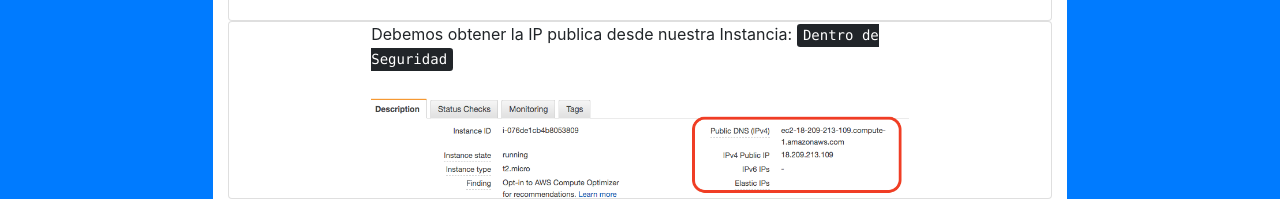
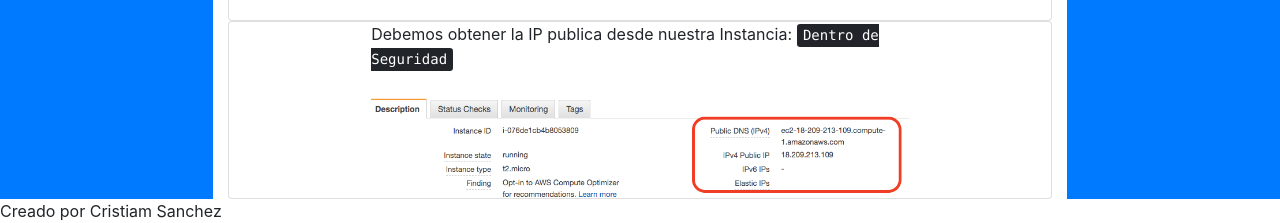
Before and after one commit to CristiamSanchez/clasesCeutec, a plain HTML site: page index.html in a window 1280 px wide. Shown: the part 756-979 px from the top of the page. Before the commit the page ends 955 px from the top, so only its background shows below. Drawn offline with nearby package versions, Linux system fonts and the light colour scheme.

Commit message:
Cambio para tarea video 2

```diff
--- a/index.html
+++ b/index.html
@@ -205,7 +205,9 @@
     </div>
 
 
-
+<footer>
+    <p>Creado por Cristiam Sanchez</p>
+</footer>
 </body>
 <!-- <script src="jquery/jquery-3.3.1.min.js"></script> -->
 <script src="https://cdnjs.cloudflare.com/ajax/libs/jquery/3.5.1/jquery.slim.min.js"></script>
```
